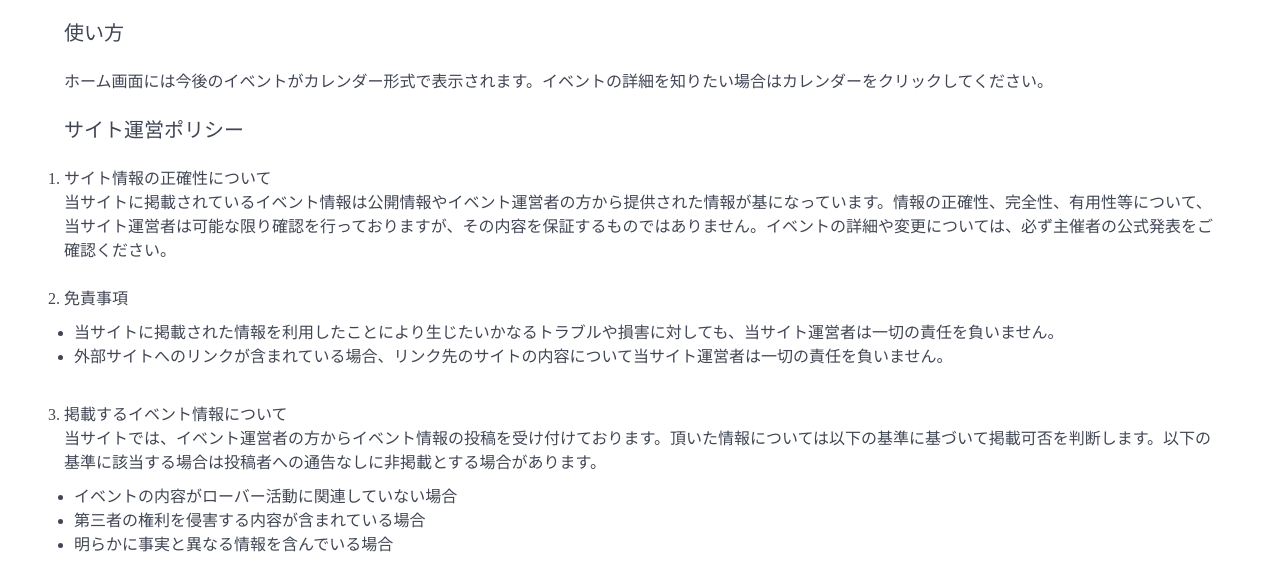
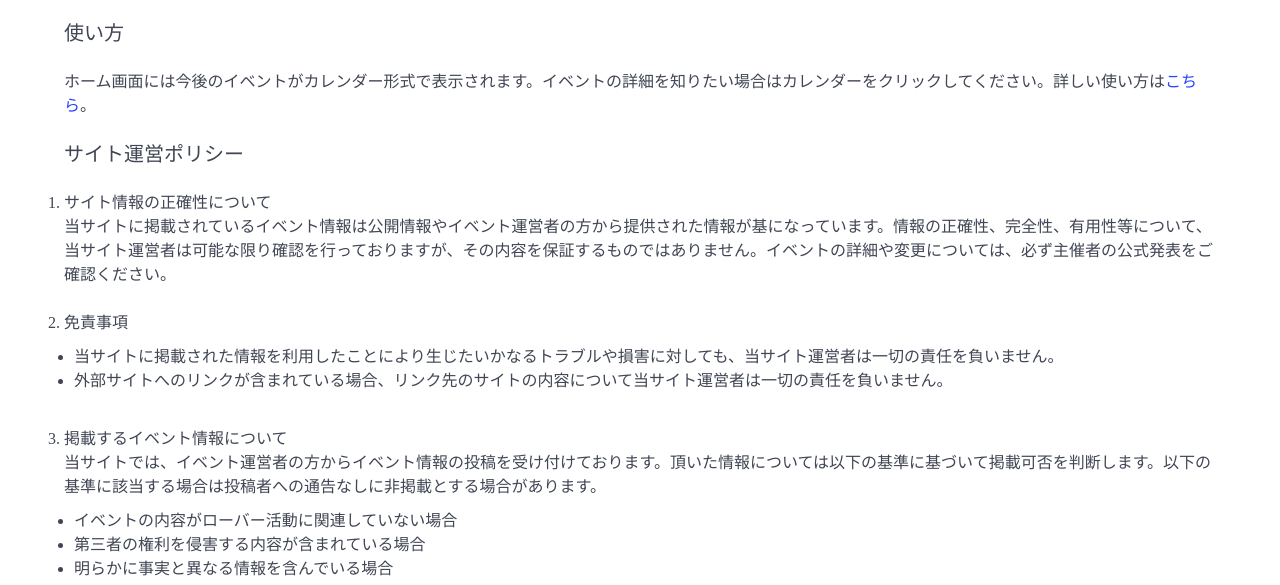
Before and after one commit to fox-Nh133/rover-calendar, a plain HTML site: page about.html in a window 1280 px wide. Shown: the part 215-800 px from the top of the page. Drawn offline with nearby package versions, Linux system fonts and the light colour scheme; a web font is replaced by a local one.

Commit message:
add document link in about.html

```diff
--- a/about.html
+++ b/about.html
@@ -65,7 +65,7 @@
         </div>
         <div class="block">
             <h2 class="subtitle">使い方</h2>
-            <p>ホーム画面には今後のイベントがカレンダー形式で表示されます。イベントの詳細を知りたい場合はカレンダーをクリックしてください。</p>
+            <p>ホーム画面には今後のイベントがカレンダー形式で表示されます。イベントの詳細を知りたい場合はカレンダーをクリックしてください。詳しい使い方は<a href="https://hackmd.io/@msy14/rover-calendar">こちら</a>。</p>
         </div>
         <div class="block">
             <h2 class="subtitle">サイト運営ポリシー</h2>
```
